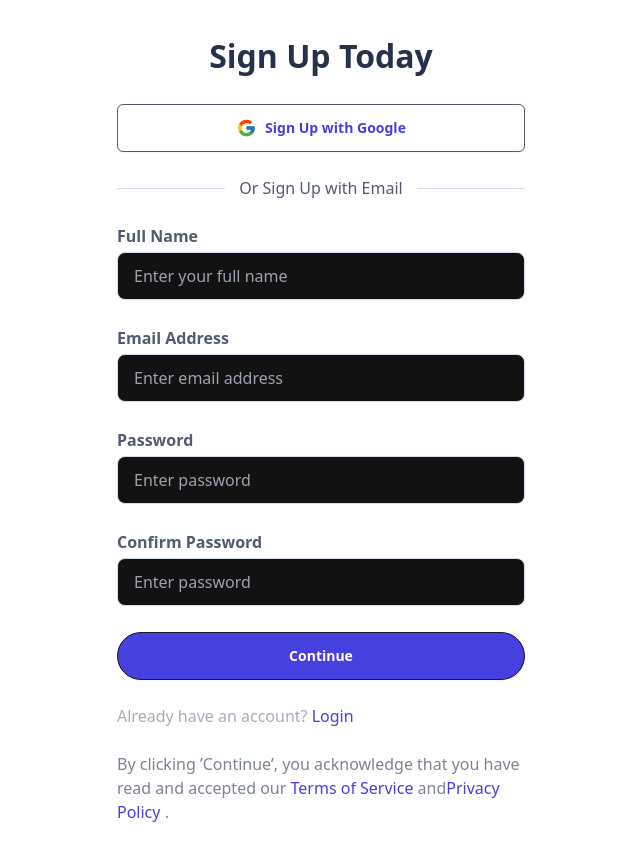
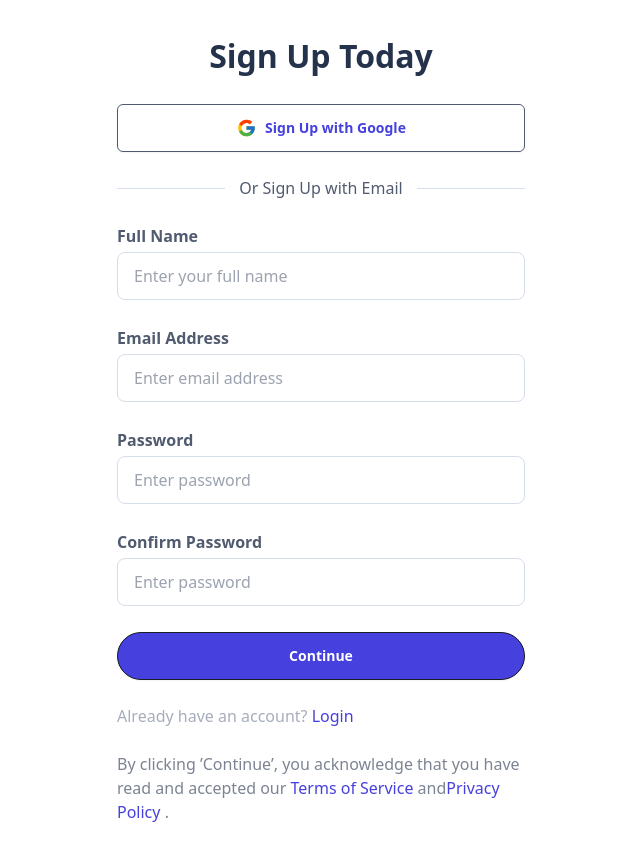
Before and after one commit to Natib22/Api-Tester, a Next.js app in the folder apitester/: page /auth/signup in a window 1280 px wide. Shown: the whole page, without its empty margins (319-959 px from the left). Built offline with nearby package versions, Linux system fonts and the light colour scheme.

Commit message:
modified login and signpage with error messages

```diff
--- a/apitester/app/Components/Login.tsx
+++ b/apitester/app/Components/Login.tsx
@@ -10,6 +10,7 @@ interface FormData {
 }
 
 const LoginForm = () => {
+    const[backerror , setBackerror] = React.useState({password: "" , email:"" })
   const router = useRouter();
   const gotosignup = () => {
     router.push("/auth/signup");
@@ -18,7 +19,7 @@ const LoginForm = () => {
   const { errors } = formState;
 
   const login = async (data: FormData) => {
-    console.log( data ," from login.tsx)")
+
     const result = await signIn("credentials", {
       redirect: false,
       email: data.email,
@@ -26,17 +27,20 @@ const LoginForm = () => {
     });
 
     if (result?.ok) {
-      console.log("login success");
-      console.log(result);
       router.push("/");
     } else {
-      // Handle errors here (e.g., show a notification)
-      console.error(result);
+       if (result?.error === "incorrect email"){
+        setBackerror({password: "", email: "incorrect email"})
+       }
+         if (result?.error === "incorrect password"){
+          setBackerror({password: "incorrect password", email: ""})
+         }
+
     }
   };
 
   return (
-    <div className="w-[408px] relative mt-[141px] h-auto flex gap-6 flex-col">
+    <div className="pc:w-1/3 max-pc:w-1/2 max-tablet:w-5/6 relative mt-[141px] h-auto flex gap-6 flex-col">
       <h1 className="font-black text-[32px] text-center">Welcome Back,</h1>
       <svg
         width="408"
@@ -64,7 +68,7 @@ const LoginForm = () => {
             id="email"
             type="email"
             placeholder="Enter email address"
-            className="w-full h-12 border px-4 py-3 rounded-lg border-verylightpurple"
+            className="w-full h-12 border px-4 py-3 rounded-lg bg-transparent outline-none border-verylightpurple"
             {...register("email", {
               required: "email is required",
               pattern: {
@@ -75,6 +79,7 @@ const LoginForm = () => {
           />
           <p className="mx-4 text-xs text-red-500">
             {errors.email ? "*" + errors.email.message : ""}
+            {backerror.email ? backerror.email : ""}
           </p>
         </div>
 
@@ -84,7 +89,7 @@ const LoginForm = () => {
           </p>
           <input
             placeholder="Enter password"
-            className="w-full h-12 border px-4 py-3 rounded-lg border-verylightpurple"
+            className="w-full h-12 border px-4 py-3 rounded-lg bg-transparent outline-none border-verylightpurple"
             type="password"
             {...register("password", {
               required: "password is required",
@@ -92,6 +97,7 @@ const LoginForm = () => {
           />
           <p className="mx-4 text-xs text-red-500">
             {errors.password ? "*" + errors.password.message : ""}
+            {backerror.password ? backerror.password : ""}
           </p>
         </div>
         <button
--- a/apitester/app/Components/Signup.tsx
+++ b/apitester/app/Components/Signup.tsx
@@ -146,7 +146,7 @@ const SignupForm = () => {
             </p>
             <input
               placeholder="Enter your full name"
-              className="w-full h-12 border px-4 py-3 rounded-lg border-verylightpurple"
+              className="w-full h-12 border px-4 py-3 rounded-lg bg-transparent outline-none border-verylightpurple"
               type="text"
               {...register("fullname", {
                 required: "name is required",
@@ -166,7 +166,7 @@ const SignupForm = () => {
               id="email"
               type="email"
               placeholder="Enter email address"
-              className="w-full h-12 border px-4 py-3 rounded-lg border-verylightpurple"
+              className="w-full h-12 border px-4 py-3 rounded-lg bg-transparent outline-none border-verylightpurple"
               {...register("email", {
                 required: "email is required",
                 pattern: {
@@ -187,7 +187,7 @@ const SignupForm = () => {
             </p>
             <input
               placeholder="Enter password"
-              className="w-full h-12 border px-4 py-3 rounded-lg border-verylightpurple"
+              className="w-full h-12 border px-4 py-3 rounded-lg bg-transparent outline-none border-verylightpurple"
               type="password"
               {...register("password", {
                 required: "password is required",
@@ -205,7 +205,7 @@ const SignupForm = () => {
             </p>
             <input
               placeholder="Enter password"
-              className="w-full h-12 border px-4 py-3 rounded-lg border-verylightpurple"
+              className="w-full h-12 border px-4 py-3 rounded-lg bg-transparent outline-none border-verylightpurple"
               type="password"
               {...register("confirmPassword", {
                 required: "password is required",
--- a/apitester/app/api/auth/[...nextauth]/options.js
+++ b/apitester/app/api/auth/[...nextauth]/options.js
@@ -30,8 +30,12 @@ export const options = {
 
           // If no user or error, return null
           if (!res.ok || !user) {
-            return null;
+            throw new Error(user?.err.password|| user.err.email || "An error occurred");
+
+
+
           }
+
 
 
 
```
